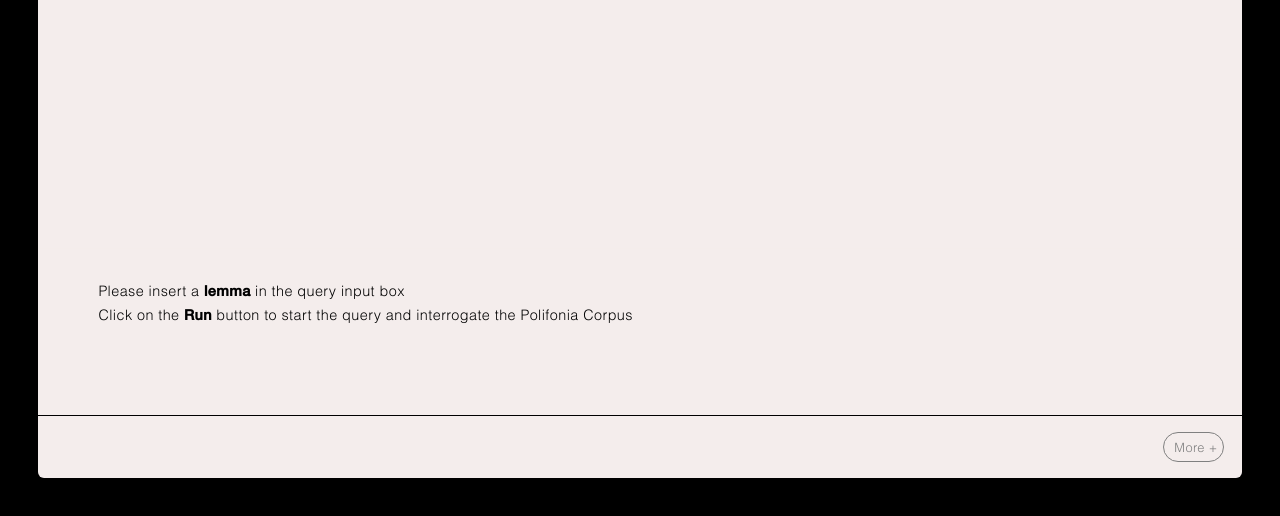
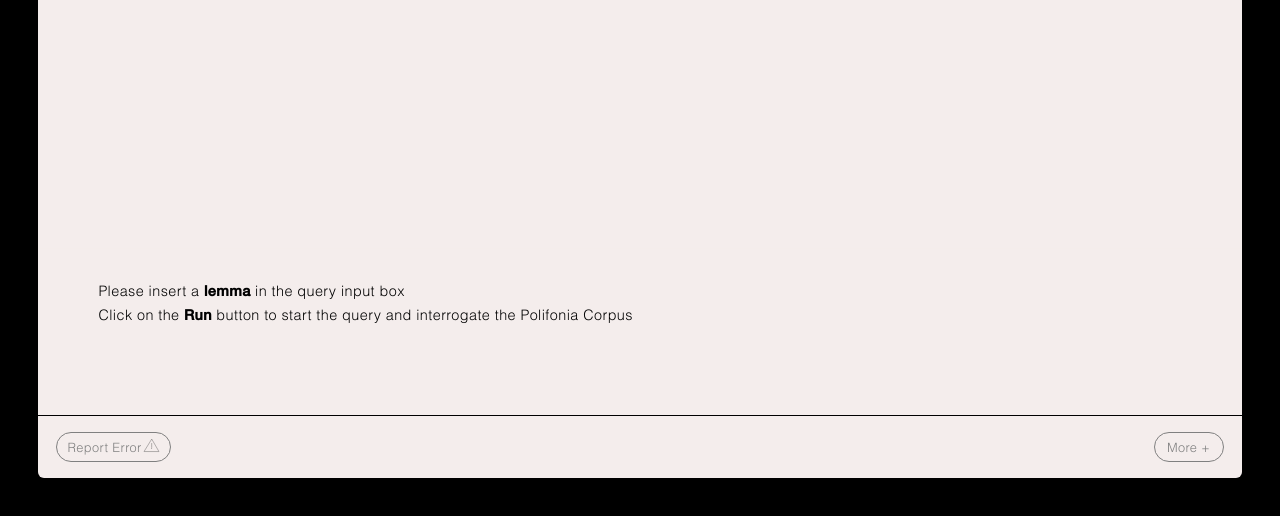
Before and after one commit to marcograsso/Polifonia-Corpus-Web-API, a Flask app: page / in a window 1280 px wide. Shown: the part 698-1214 px from the top of the page. Run offline with Flask 2, Linux system fonts and the light colour scheme; some libraries are stand-ins or nearby versions.

Commit message:
report buttons added

```diff
--- a/static/style.css
+++ b/static/style.css
@@ -1944,11 +1944,10 @@ align: right;
 }
 
 #more_button {
-    width: 5%;
-    margin-left: 93.5%;
-    margin-right: 3%;
+    width: 70px;
     margin-top: 0.5%;
     margin-bottom: 0.5%;
+    margin-right: 1.5%;
     border: 0px solid grey;
     background-color: #f4edec;
     /* text-decoration: underline; */
@@ -1956,13 +1955,40 @@ align: right;
     cursor: pointer;
     padding: 10px;
     padding: 5px 10px 5px 10px;
-    display: block;
+    display: inline-block;
     font-family: "HelveticaLt";
     letter-spacing: 0.03em;
     line-height: 1.4em;
     font-size: 0.8em;
     color: grey;
     border: 0.5px solid grey;
+    float: right;
+}
+
+#report_button {
+  width: 115px;
+  margin-left: 1.5%;
+  margin-top: 0.5%;
+  margin-bottom: 0.5%;
+  border: 0px solid grey;
+  background-color: #f4edec;
+  /* text-decoration: underline; */
+  border-radius: 20px;
+  cursor: pointer;
+  padding: 10px;
+  padding: 5px 10px 5px 10px;
+  display: inline-block;
+  font-family: "HelveticaLt";
+  letter-spacing: 0.03em;
+  line-height: 1.4em;
+  font-size: 0.8em;
+  color: grey;
+  border: 0.5px solid grey;
+  text-align: left;
+  background-image: url(svg/report-icon.svg);
+  background-repeat: no-repeat, repeat;
+  background-position: right 0.7em top 50%, 0 0;
+  background-size: 1.5em auto, 100%;
 }
 
 
--- a/templates/index.html
+++ b/templates/index.html
@@ -1077,6 +1077,7 @@ Given an input sentence (from the English Wikipedia module) such as:</p>
 		<br>Please, use the following Github link and let us know. It will allow you to submit a new issue to the Polifonia Corpus repository. Github registration is required.
 		</p><p>Your contribution is greatly appreciated. </p>
 		<a class="report-issue-button" target=”_blank” href="https://github.com/polifonia-project/Polifonia-Corpus/issues/new">REPORT ISSUE</a>
+		<a class="email-issue-button"  href="mailto:press@polifonia-project.eu">REPORT VIA EMAIL</a>
 
 
 	</div>
@@ -1309,6 +1310,9 @@ and related metadata; csv files, that reproduce the KWIC structure of the web in
 <div id='result' class="result_box">
 		<p class="welcome-text">Please insert a <b>lemma</b> in the query input  box <br>Click on the <b>Run</b> button to start the query and interrogate the Polifonia Corpus</p>
 	</div>
-<div id="bottom-spacer" class="bottom-spacer"><input id="more_button" type="button" value="More +" disabled></div>
+<div id="bottom-spacer" class="bottom-spacer">
+	<input id="report_button" type="button" value="Report Error" disabled>
+	<input id="more_button" type="button" value="More +" disabled>
+</div>
 </body>
 </html>
```
Also changed, not shown: other parts of static/style.css (+36 -0 lines), static/svg/email-icon-red.svg (added), static/svg/email-icon.svg (added), static/svg/report-icon-active.svg (added), static/svg/report-icon.svg (added), 3 other files.
